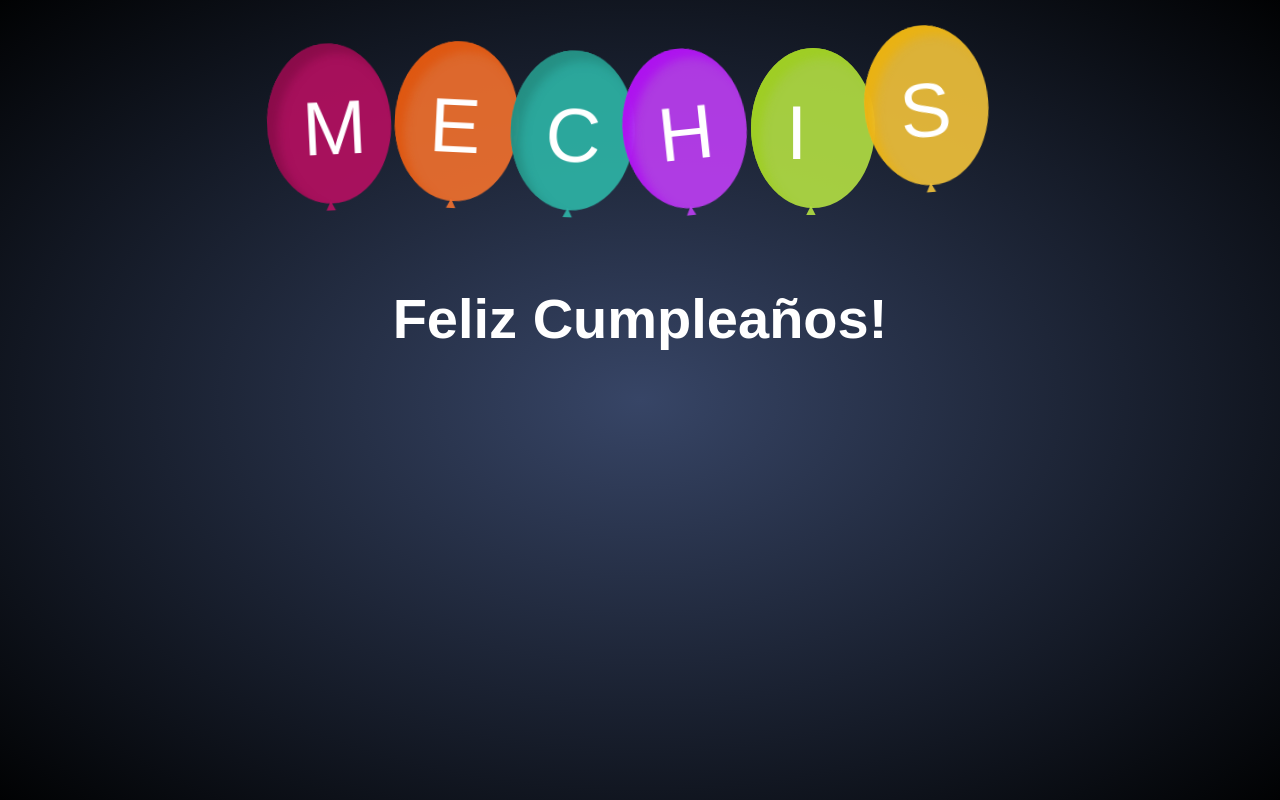
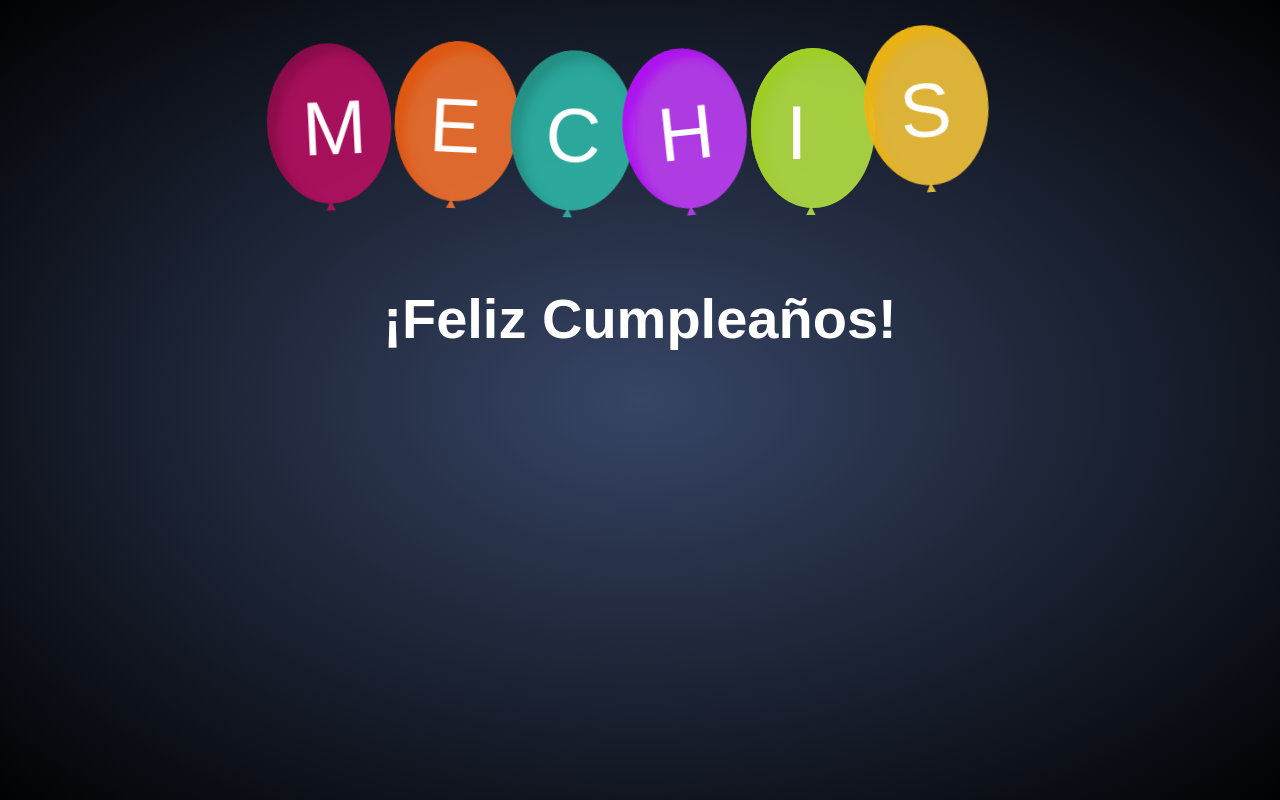
Before and after one commit to m-salcedo/hb, a plain HTML site: page index.html in a window 1280 px wide. Drawn offline with Linux system fonts and the light colour scheme; a web font is replaced by a local one.

Commit message:
Update index.html

```diff
--- a/index.html
+++ b/index.html
@@ -2,7 +2,6 @@
         <meta charset="UTF-8">
         <title>Mechis HB - by: Marian</title>
         <style>
-            /* If you can't see it just hit space in here*/
             body {
                 font-family:'Wendy One', sans-serif;
             }
@@ -304,7 +303,7 @@
 
 
             </div>
-             <h1>Feliz Cumpleaños!</h1>
+             <h1>¡Feliz Cumpleaños!</h1>
         </div>
         <script>
 
```
